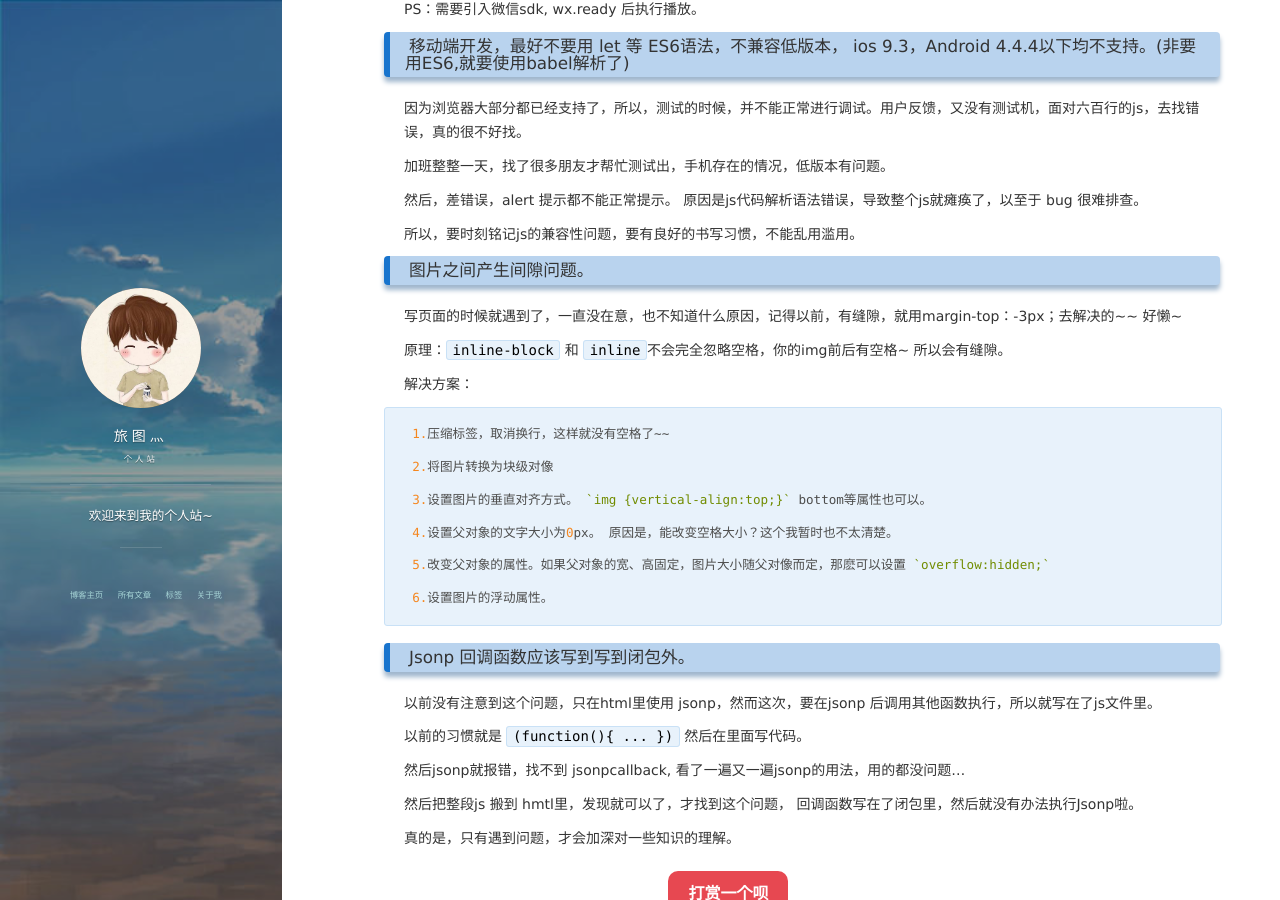
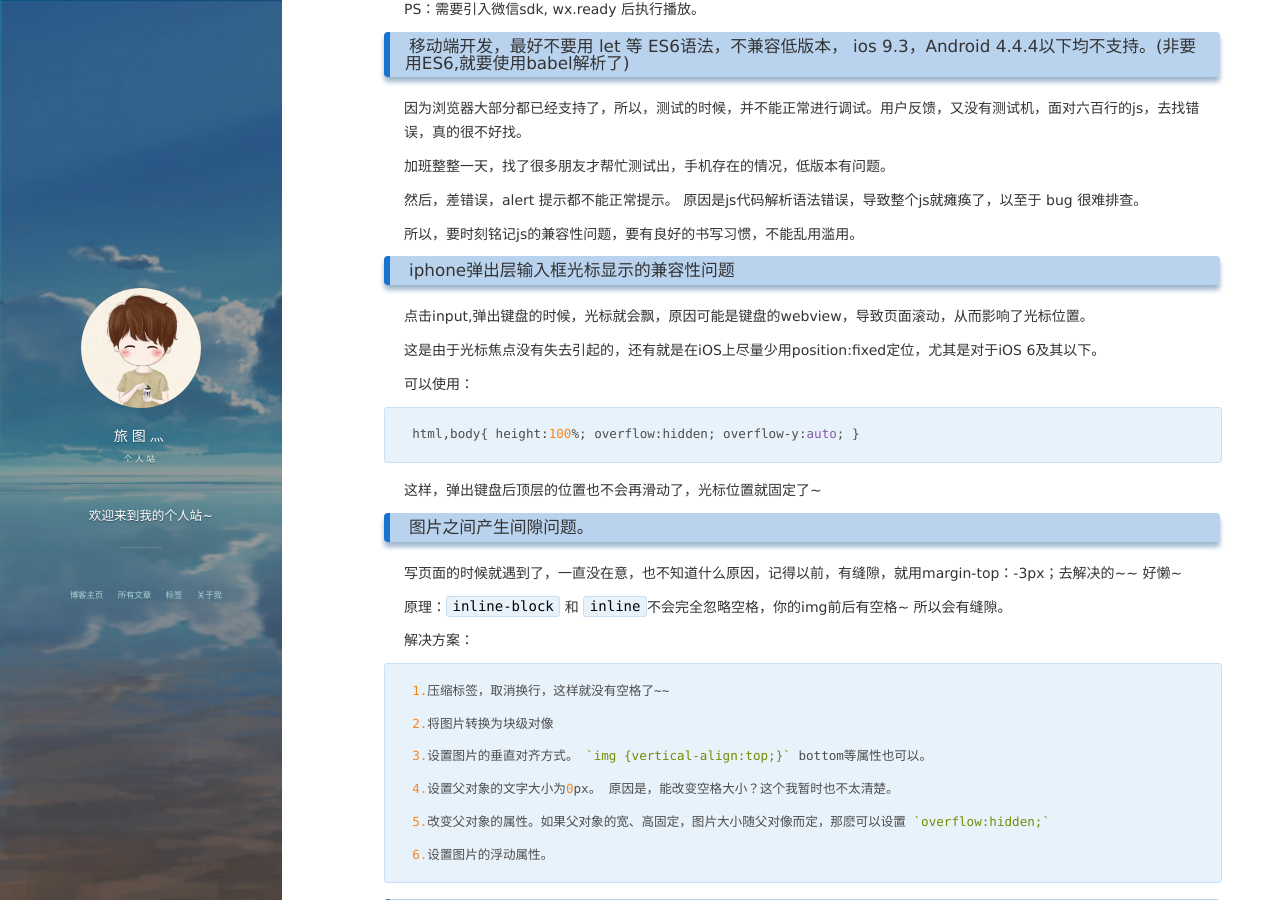
Before and after one commit to xwLyc/xwLyc.github.io, a Jekyll site: the page built from _posts/2017-08-08-BugSummary2.md, in a window 1280 px wide and 900 px high, scrolled down 864 px. Built offline with Jekyll 4.4.1, drawn with Linux system fonts in a browser that asks for light colours; nearby versions of some CDN libraries; comment, search, counter and statistics services are not loaded.

Commit message:
新增移动bug,ios光标问题

```diff
--- a/_posts/2017-08-08-BugSummary2.md
+++ b/_posts/2017-08-08-BugSummary2.md
@@ -49,6 +49,20 @@ PS：需要引入微信sdk, wx.ready 后执行播放。
 
 所以，要时刻铭记js的兼容性问题，要有良好的书写习惯，不能乱用滥用。
 
+### iphone弹出层输入框光标显示的兼容性问题
+
+点击input,弹出键盘的时候，光标就会飘，原因可能是键盘的webview，导致页面滚动，从而影响了光标位置。
+
+这是由于光标焦点没有失去引起的，还有就是在iOS上尽量少用position:fixed定位，尤其是对于iOS 6及其以下。
+
+可以使用：
+
+    html,body{ height:100%; overflow:hidden; overflow-y:auto; }
+
+这样，弹出键盘后顶层的位置也不会再滑动了，光标位置就固定了~
+
+
+
 ### 图片之间产生间隙问题。
 
 写页面的时候就遇到了，一直没在意，也不知道什么原因，记得以前，有缝隙，就用margin-top：-3px；去解决的~~ 好懒~
```
